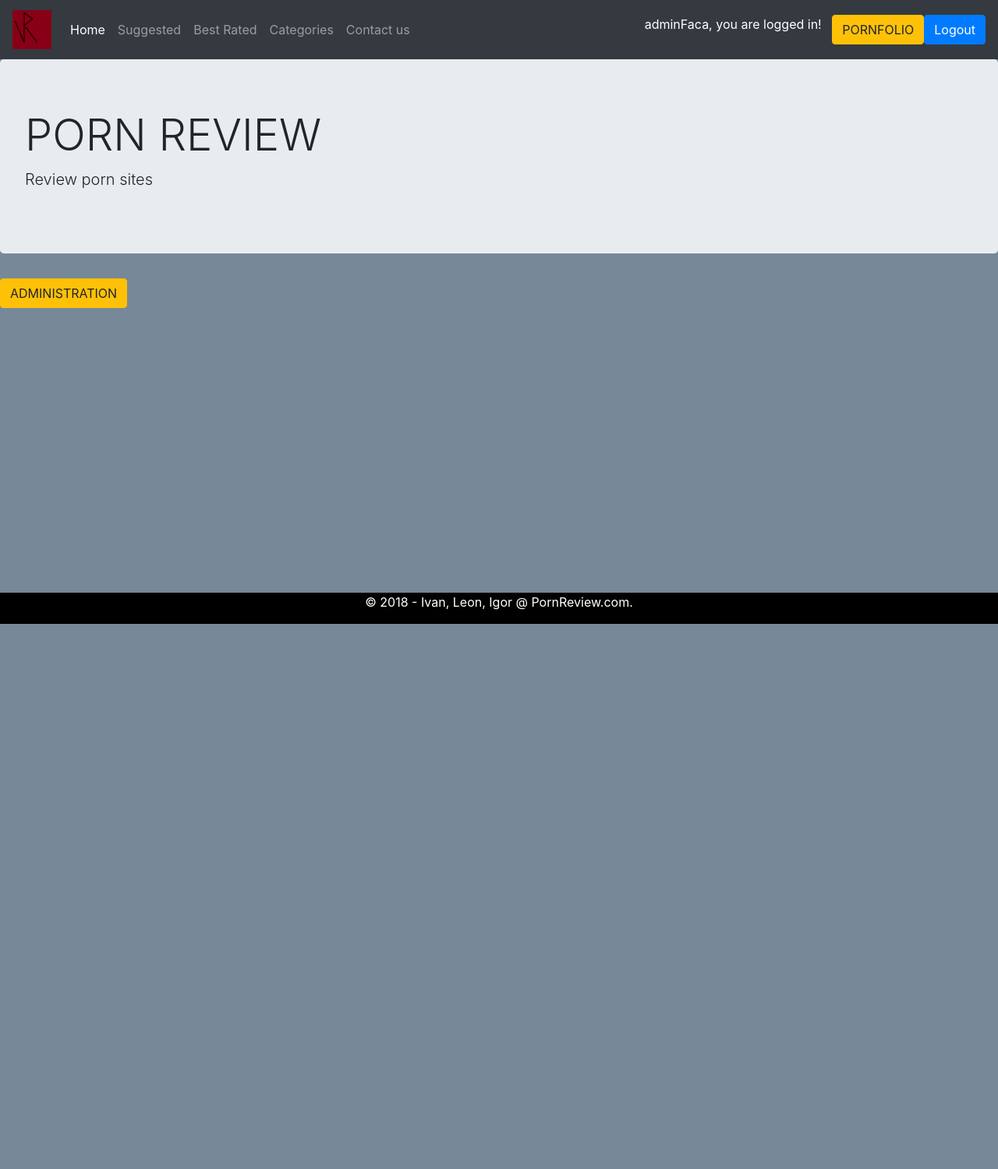
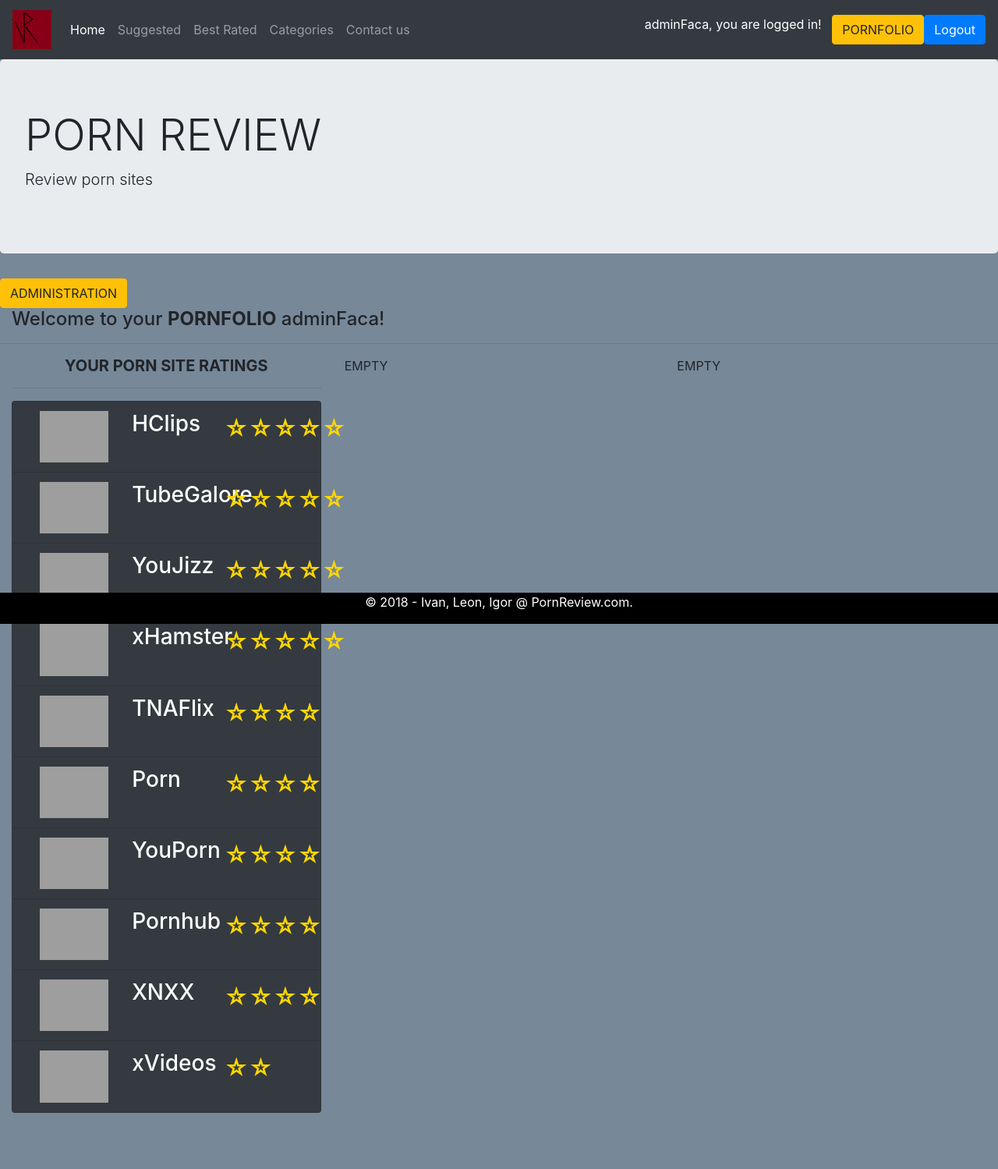
Before and after one commit to ramoneiggy/ErosCouncil, a PHP site: page /pornfolio.php in a window 1280 px wide. Shown: the whole page at 78% size. Before the commit the page ends 800 px from the top, so only its background shows below. Run offline with PHP 8.4, Linux system fonts and the light colour scheme; a user stored in the database is signed in; data comes from the database, SQL or seed files in the repository; some libraries are stand-ins or nearby versions; grey boxes are pictures that could not be loaded.

Commit message:
added users porn site ratings

```diff
--- a/classes.php
+++ b/classes.php
@@ -123,6 +123,46 @@
         }
     }
 
+    public static function userPornRatings(){
+        //SHOW USER'S PORN STAR RATINGS
+
+        $conn = PDOConnect::getPDOInstance();
+
+        $query = $conn->prepare("SELECT pornpages.id as id, pornpages.name as name, pornpages.url as url, pornpages.logo as logo, ratingscore.rating as rating FROM pornpages
+        INNER JOIN ratingscore ON pornpages.id = ratingscore.PageID
+        WHERE ratingscore.personID = :personID
+        GROUP BY name ORDER BY rating DESC");
+
+        $query->bindParam(':personID', $_SESSION['u_id']);
+
+        $query->execute();
+
+        $pornPages = $query->fetchAll();
+
+        echo '
+            <ul class="list-group">
+            ';
+        foreach ($pornPages as $pornPage){
+            echo "<li class='list-group-item bg-dark'>";
+            //LOGO
+            echo "<div class='col-sm-4 float-left'><a href='pornSite.php?site=".$pornPage['name']."'>"."<img class='float-left img-fluid logo-stretch' src='".$pornPage['logo']."' alt=porn-site-logo'></a></div>";
+            //NAME
+            echo "<div class='col-sm-4 float-left'><a class='float-left link-white' href='pornSite.php?site=".$pornPage['name']."'><h3>".$pornPage['name']."</h3></a></div>";
+            //RATING
+            echo "<div class='col-sm-4 float-left'>";
+            Draw::showYourCurrentRating($pornPage['id'], $_SESSION['u_id']);
+            echo "</div>";
+            echo "</li>";
+        }
+        echo'
+            </ul>
+            ';
+
+
+
+
+    }
+
     public static function drawLoginForm(){
         //CODE TO DRAW LOGIN OVERLAY
     }
--- a/pornfolio.php
+++ b/pornfolio.php
@@ -4,5 +4,37 @@
 ?>
 
 <?php
+if (!isset($_SESSION['u_id'])) {
+    die("You are not welcome here, go away!!!");
+}
+?>
+
+<div class="container-fluid text-left">
+    <h4>Welcome to your <b>PORNFOLIO</b> <?php echo $_SESSION['u_uid']; ?>!</h4>
+</div>
+<hr>
+<div class="container-fluid col-sm-12 text-left">
+    <div class="row">
+        <div class="col-sm-4">
+        <h5 class="text-center"><b>YOUR PORN SITE RATINGS</b></h5><hr>
+        <?php Draw::userPornRatings() ?>
+        </div>
+        <div class="col-sm-4">EMPTY</div>
+        <div class="col-sm-4">EMPTY</div>
+    </div>
+</div>
+
+
+
+
+
+
+
+
+
+
+
+
+<?php
 include "footer.php";
 ?>
```
